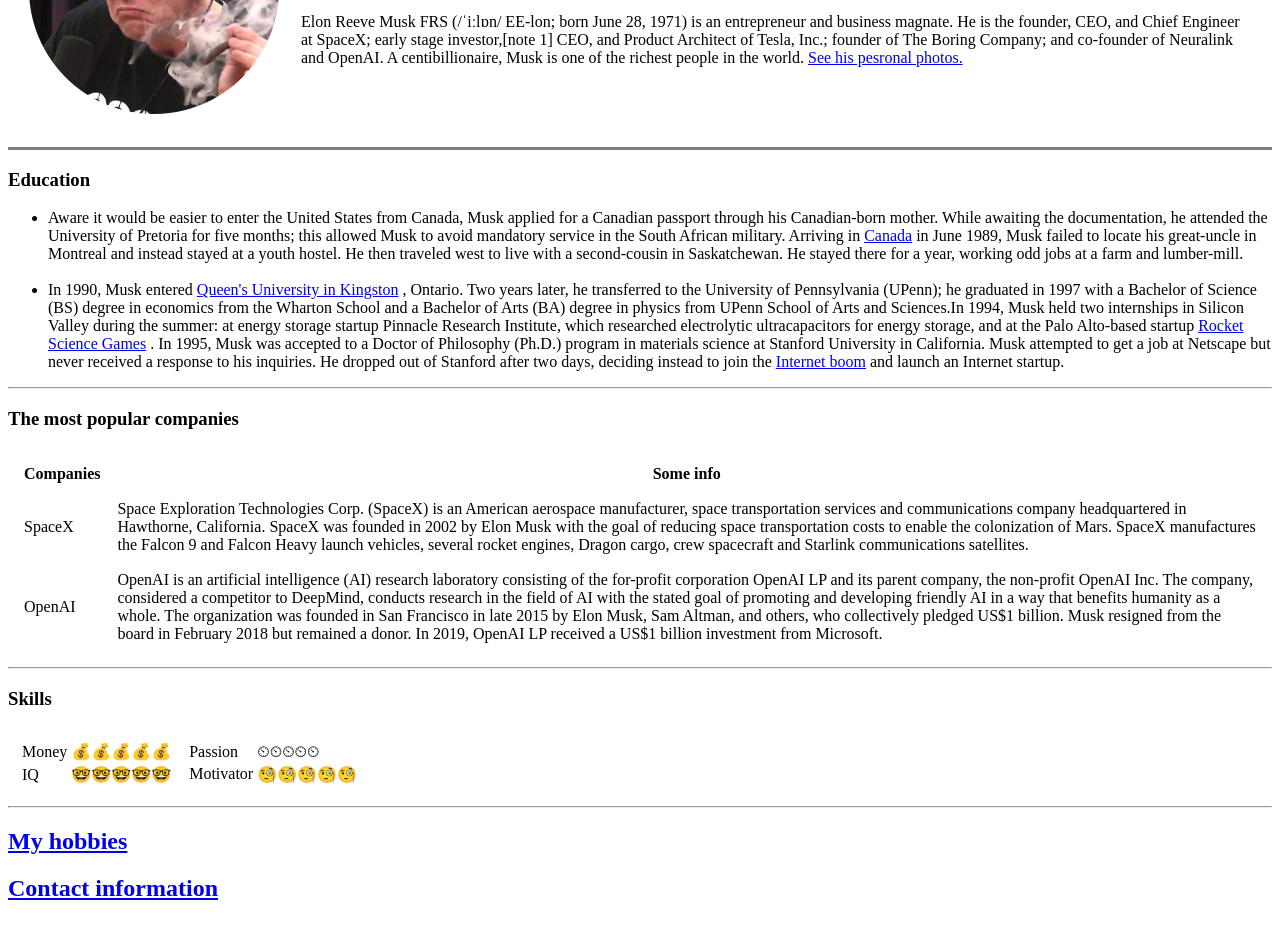
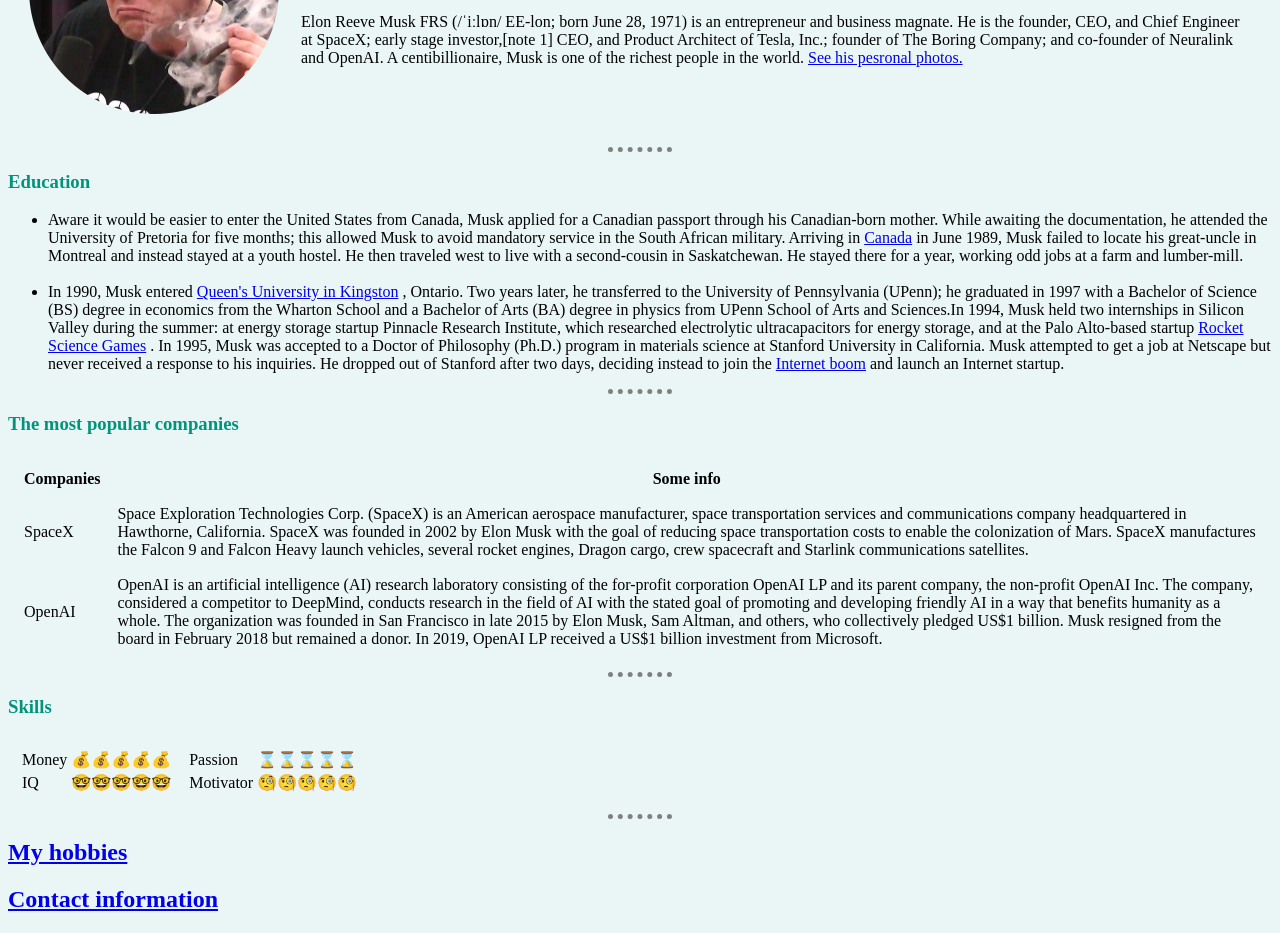
Before and after one commit to blackkyy/HTML-Project1st-, a plain HTML site: page index.html in a window 1280 px wide. Shown: the part 165-1098 px from the top of the page. Drawn offline with Linux system fonts and the light colour scheme.

Commit message:
Add files via upload

```diff
--- /dev/null
+++ b/css/styles.css
@@ -0,0 +1,15 @@
+body {
+  background-color: #eaf6f6;
+}
+hr {
+  border-style: dotted none none;
+  width: 5%;
+  border-color: gray;
+  border-width: 5px;
+}
+h1 {
+  color: #000000;
+}
+h3 {
+  color: #01937c;
+}
--- a/index.html
+++ b/index.html
@@ -3,7 +3,9 @@
   <head>
     <meta charset="utf-8" />
     <title>Amal's personal site</title>
+    <link rel="stylesheet" href="css/styles.css" />
   </head>
+
   <body>
     <table cellspacing="20">
       <tr>
@@ -44,7 +46,7 @@
       </tr>
     </table>
 
-    <hr size="3" noshade />
+    <hr />
     <h3>Education</h3>
     <ul>
       <li>
@@ -146,7 +148,7 @@
           <table>
             <tr>
               <td>Passion</td>
-              <td>⏲⏲⏲⏲⏲</td>
+              <td>⌛⌛⌛⌛⌛</td>
             </tr>
             <tr>
               <td>Motivator</td>
```
Also changed, not shown: contacts.html (+1 -0 lines), page1.html (+1 -0 lines).
